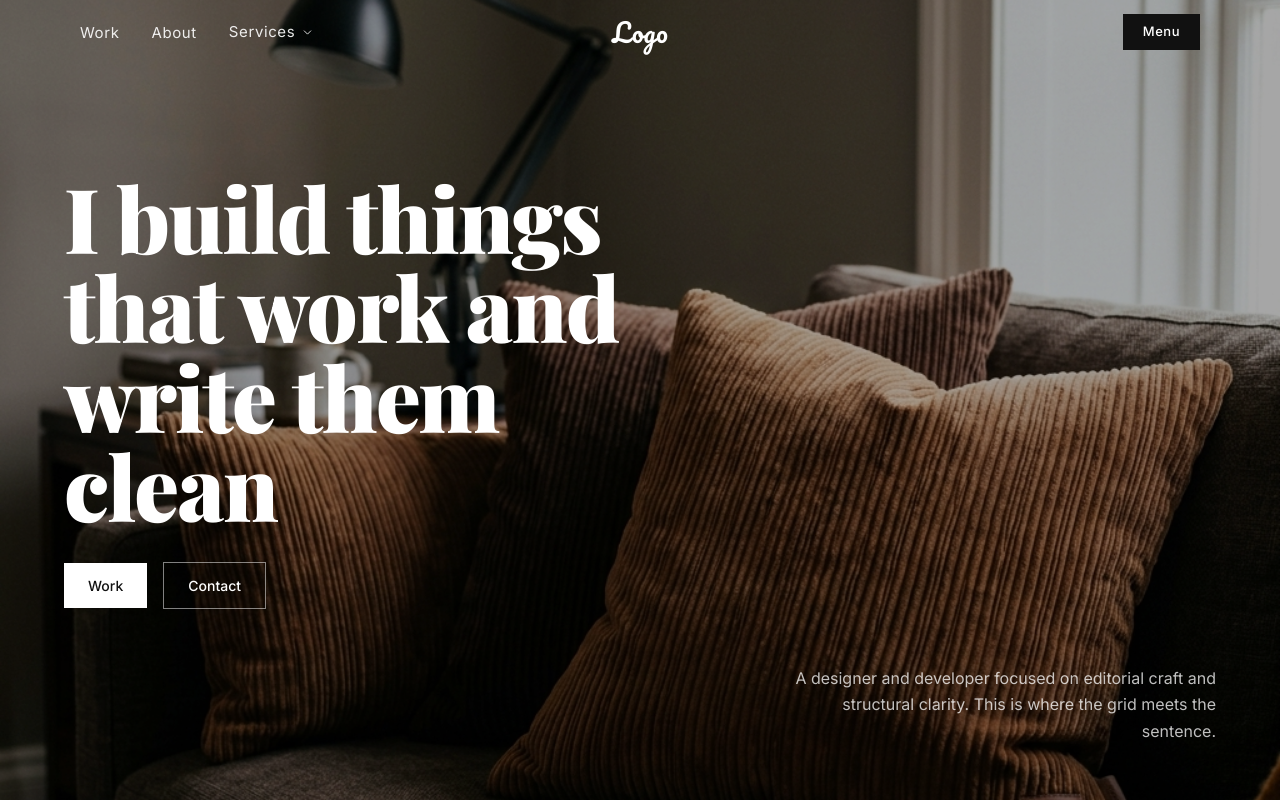
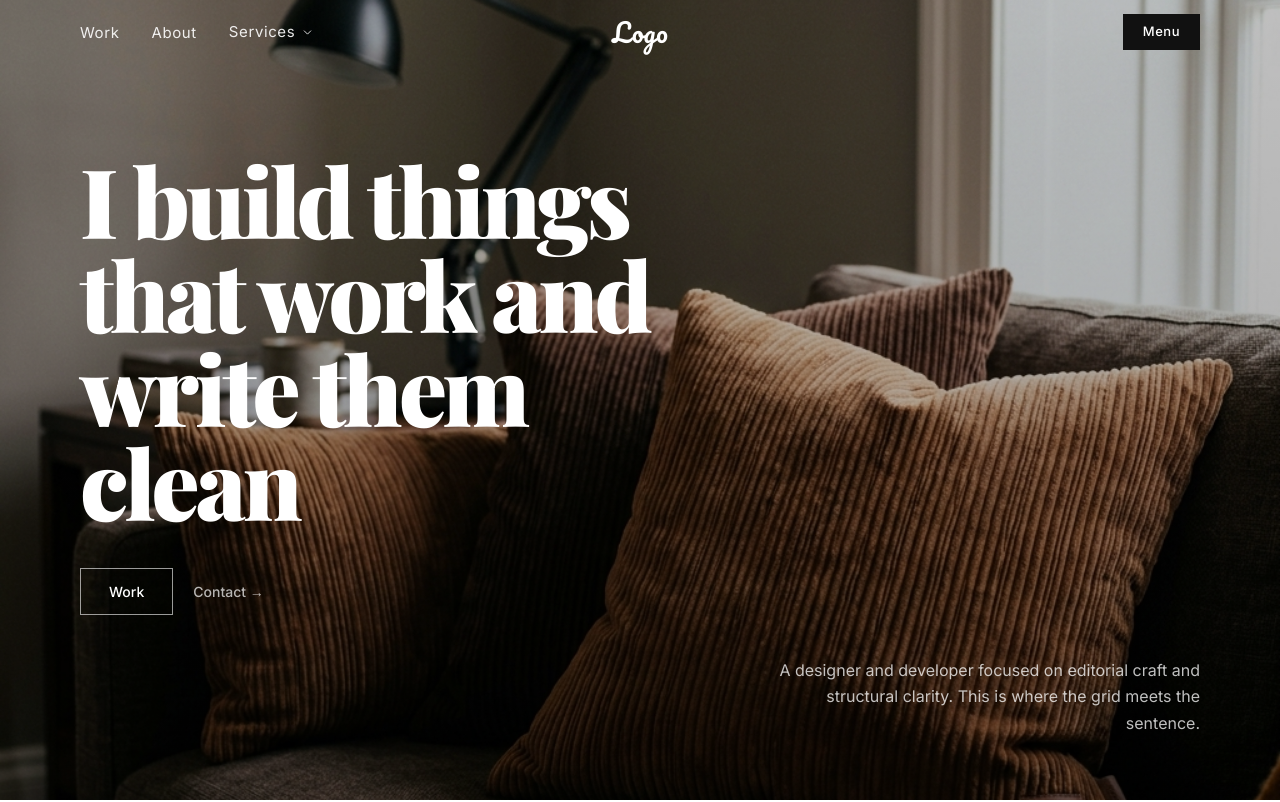
Before and after one commit to kaz-hero123/hilman-portfolio, a Next.js app: page / in a window 1280 px wide. Shown: the top 802 px of the page. Built offline with nearby package versions, Linux system fonts and the light colour scheme.

Commit message:
feat: implement editorial hero section with fluid typography

```diff
--- a/src/app/page.tsx
+++ b/src/app/page.tsx
@@ -1,23 +1,10 @@
-import { Hero }         from '@/components/sections/Hero'
-import { Stats }        from '@/components/sections/Stats'
-import { About }        from '@/components/sections/About'
-import { Stack }        from '@/components/sections/Stack'
-import { Projects }     from '@/components/sections/Projects'
-import { Experience }   from '@/components/sections/Experience'
-import { Achievements } from '@/components/sections/Achievements'
-import { Contact }      from '@/components/sections/Contact'
+import { Hero } from '@/components/sections/Hero'
 
 export default function Home() {
   return (
     <main id="main-content">
       <Hero />
-      <Stats />
-      <About />
-      <Stack />
-      <Projects />
-      <Experience />
-      <Achievements />
-      <Contact />
+      {/* Additional sections will be added after approval */}
     </main>
   )
 }
--- a/src/components/sections/Hero.tsx
+++ b/src/components/sections/Hero.tsx
@@ -3,14 +3,9 @@
 import { motion } from 'framer-motion'
 import Image from 'next/image'
 
-const headlineLines = [
-  'I build things',
-  'that work and',
-  'write them',
-  'clean',
-]
+// ─── Animation variants ───────────────────────────────────────────────────────
 
-const containerVariants = {
+const stagger = {
   hidden: {},
   visible: {
     transition: {
@@ -20,17 +15,24 @@ const containerVariants = {
   },
 }
 
-const lineVariants = {
-  hidden: { opacity: 0, y: 40 },
+const lineUp = {
+  hidden: { opacity: 0, y: 48 },
   visible: {
     opacity: 1,
     y: 0,
-    transition: {
-      duration: 0.7,
-      ease: [0.22, 1, 0.36, 1] as const,
-    },
+    transition: { duration: 0.8, ease: [0.22, 1, 0.36, 1] as const },
   },
 }
+
+const fadeIn = {
+  hidden: { opacity: 0 },
+  visible: {
+    opacity: 1,
+    transition: { duration: 0.6, ease: 'easeOut' as const },
+  },
+}
+
+// ─── Component ────────────────────────────────────────────────────────────────
 
 export function Hero() {
   return (
@@ -38,47 +40,50 @@ export function Hero() {
       id="hero"
       className="relative min-h-[100svh] flex flex-col overflow-hidden"
     >
-      {/* Background Image — full bleed */}
-      <div className="absolute inset-0 z-0">
+      {/* ── Full-bleed background photo ──────────────────────────────────── */}
+      <div className="absolute inset-0 z-0" aria-hidden="true">
         <Image
           src="/hero-editorial.png"
-          alt="Warm-toned editorial photograph with textured fabrics and reading lamp"
+          alt="Warm editorial photo — textured amber fabric on a reading chair"
           fill
           priority
           className="object-cover"
           sizes="100vw"
           quality={90}
         />
-        {/* Subtle dark overlay for text contrast */}
-        <div
-          className="absolute inset-0 bg-black/35"
-          aria-hidden="true"
-        />
+        {/* Dark scrim for text contrast */}
+        <div className="absolute inset-0 bg-gradient-to-b from-black/25 via-black/30 to-black/40" />
       </div>
 
-      {/* Nav spacer */}
-      <div className="h-[60px]" />
+      {/* ── Nav spacer ───────────────────────────────────────────────────── */}
+      <div className="h-16 shrink-0" />
 
-      {/* Hero Content — flex column, content pushed to bottom half */}
-      <div className="relative z-10 flex-1 flex flex-col max-w-[1400px] w-full mx-auto px-6 md:px-12 lg:px-16">
-        {/* Top spacer — pushes content to vertical center/lower */}
-        <div className="flex-[1.2]" />
+      {/* ── Content column ───────────────────────────────────────────────── */}
+      <div className="relative z-10 flex-1 flex flex-col max-w-[1400px] w-full mx-auto px-6 md:px-12 lg:px-20">
 
-        {/* Headline Block */}
+        {/* Push headline toward lower-center of viewport */}
+        <div className="flex-[1.15]" />
+
+        {/* ── Headline — massive serif, tight tracking ───────────────── */}
         <motion.h1
-          variants={containerVariants}
+          variants={stagger}
           initial="hidden"
           animate="visible"
-          className="mb-6 md:mb-8"
+          className="mb-8 md:mb-10"
         >
-          {headlineLines.map((line, i) => (
+          {[
+            'I build things',
+            'that work and',
+            'write them',
+            'clean',
+          ].map((line, i) => (
             <motion.span
               key={i}
-              variants={lineVariants}
-              className="block font-serif font-black text-white tracking-[-0.02em]"
+              variants={lineUp}
+              className="block font-serif font-black text-white tracking-tightest"
               style={{
-                fontSize: 'clamp(3rem, 7vw, 6.5rem)',
-                lineHeight: '1.0',
+                fontSize: 'clamp(3rem, 7.5vw, 7.5rem)',
+                lineHeight: '0.98',
               }}
             >
               {line}
@@ -86,36 +91,37 @@ export function Hero() {
           ))}
         </motion.h1>
 
-        {/* CTA Buttons — "Work" filled + "Contact" outlined, matching reference */}
+        {/* ── CTA row — "Work" outlined + "Contact →" ghost ──────────── */}
         <motion.div
-          initial={{ opacity: 0, y: 16 }}
-          animate={{ opacity: 1, y: 0 }}
-          transition={{ duration: 0.5, delay: 0.8, ease: [0.22, 1, 0.36, 1] as const }}
-          className="flex items-center gap-4 mb-auto"
+          variants={fadeIn}
+          initial="hidden"
+          animate="visible"
+          transition={{ delay: 0.9 }}
+          className="flex items-center gap-5"
         >
           <a
-            href="#projects"
-            className="inline-flex items-center justify-center font-body text-[14px] font-medium text-ink bg-white px-6 py-3 hover:bg-white/90 transition-colors duration-200 focus-ring"
+            href="#work"
+            className="inline-flex items-center justify-center font-body text-[14px] font-medium text-white border border-white/60 px-7 py-3 hover:bg-white/10 transition-colors duration-200 focus-ring"
           >
             Work
           </a>
           <a
-            href="mailto:hilmannidal@gmail.com"
-            className="inline-flex items-center justify-center font-body text-[14px] font-medium text-white border border-white/50 px-6 py-3 hover:bg-white/10 transition-colors duration-200 focus-ring"
+            href="#contact"
+            className="inline-flex items-center justify-center font-body text-[14px] font-medium text-white/70 hover:text-white transition-colors duration-200 focus-ring"
           >
-            Contact
+            Contact →
           </a>
         </motion.div>
 
-        {/* Bottom spacer + descriptor text */}
-        <div className="flex-[0.6]" />
+        {/* Spacer before bottom descriptor */}
+        <div className="flex-[0.55]" />
 
-        {/* Bottom descriptor text — right-aligned */}
+        {/* ── Bottom-right descriptor text ─────────────────────────────── */}
         <motion.div
-          initial={{ opacity: 0 }}
-          animate={{ opacity: 1 }}
-          transition={{ duration: 0.6, delay: 1.2 }}
-          className="flex justify-end pb-10 md:pb-14"
+          initial={{ opacity: 0, y: 16 }}
+          animate={{ opacity: 1, y: 0 }}
+          transition={{ duration: 0.7, delay: 1.4, ease: 'easeOut' }}
+          className="flex justify-end pb-10 md:pb-16"
         >
           <p className="font-body text-[15px] md:text-[16px] leading-[1.65] text-white/75 max-w-[440px] text-right">
             A designer and developer focused on editorial craft and
```
